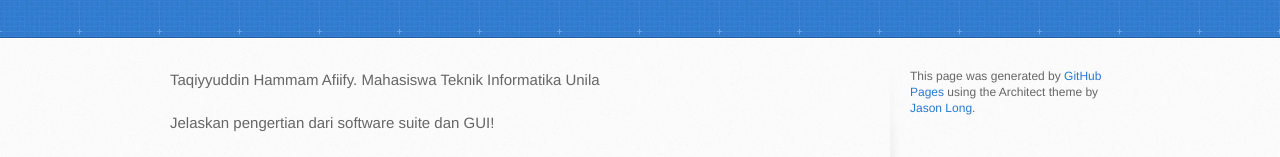
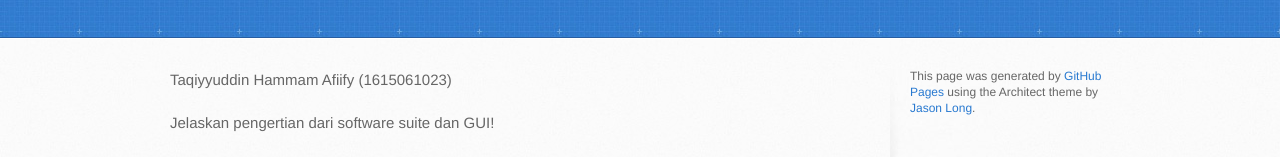
Before and after one commit to TaqiyyuddinHammam/TaqiyyuddinHammam.github.io, a plain HTML site: page index.html in a window 1280 px wide. Shown: the part 129-286 px from the top of the page. Drawn offline with Linux system fonts and the light colour scheme.

Commit message:
Update index.html

```diff
--- a/index.html
+++ b/index.html
@@ -28,7 +28,7 @@
     <div id="content-wrapper">
       <div class="inner clearfix">
         <section id="main-content">
-          <p>Taqiyyuddin Hammam Afiify. Mahasiswa Teknik Informatika Unila</p>
+          <p>Taqiyyuddin Hammam Afiify (1615061023)</p>
             <p>Jelaskan pengertian dari software suite dan GUI!</p>
               <p>-Software suite adalah  kumpulan beberapa program yang dikemas menjadi satu. Beberapa contoh yang terkenal adalah microsoft  Office, Lotus SmartSuite, serta StarOffice.</p>
               <p>-GUI (Graphical User Interface)  adalah antarmuka pada sistem operasi yang menggunakan tampilan grafis, dapat dikendalikan menggunakan beberapa macam alat input, seperti mouse, keyboard, touchscreen, dll.</p>
```
